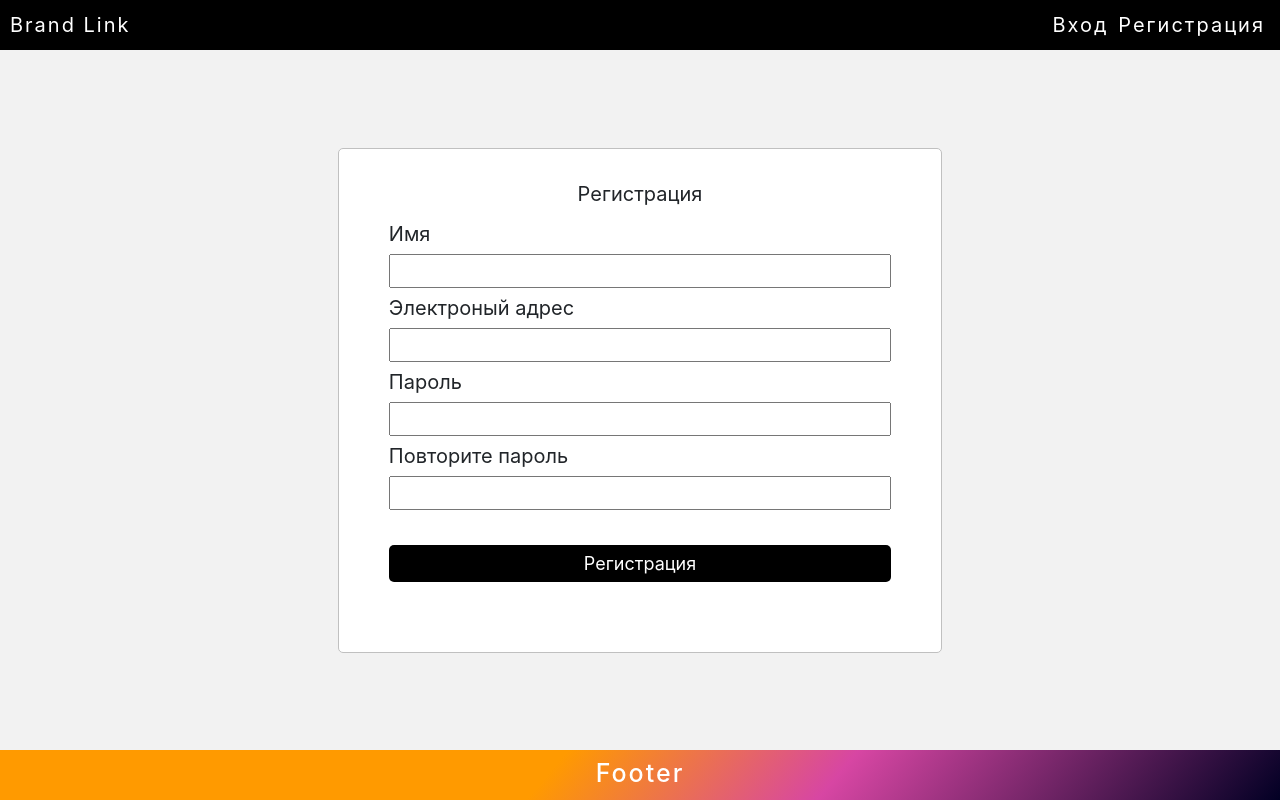
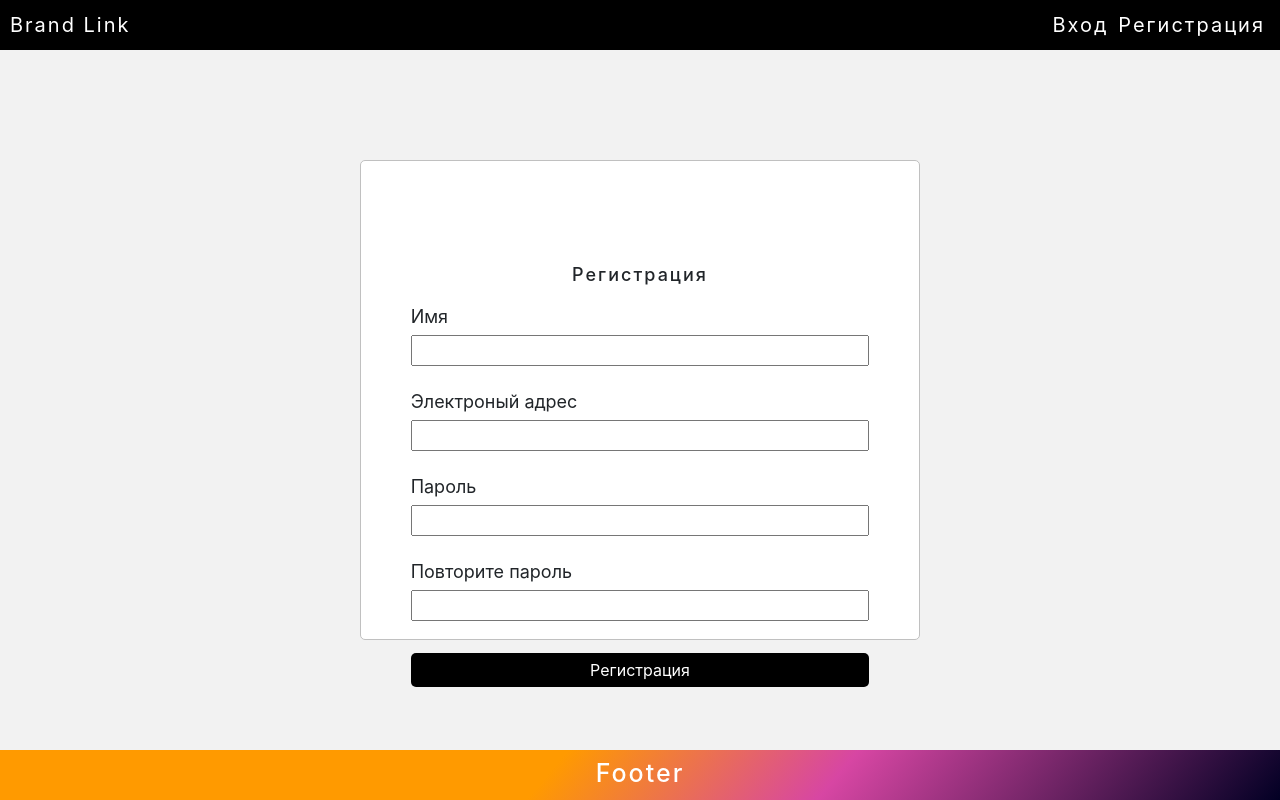
Before and after one commit to WondrousSquirrel/private_blog, a React app in the folder client/: page /register in a window 1280 px wide. Built offline with nearby package versions, Linux system fonts and the light colour scheme.

Commit message:
улучшения к верстке формы регистрации

```diff
--- a/client/src/Components/Register/Register.jsx
+++ b/client/src/Components/Register/Register.jsx
@@ -12,24 +12,24 @@ const Register = ({ errors, touched }) => {
         <div className="fields">
           <label htmlFor="name">Имя</label>
           <Field name="name" type="text" />
-          {touched.name && errors.name && <div className="errors">{errors.name}</div>}
         </div>
+        {touched.name && errors.name && <div className="errors">{errors.name}</div>}
         <div className="fields">
           <label htmlFor="email">Электроный адрес</label>
           <Field name="email" type="text" />
-          {touched.email && errors.email && <div className="errors">{errors.email}</div>}
         </div>
+        {touched.email && errors.email && <div className="errors">{errors.email}</div>}
         <div className="fields">
           <label htmlFor="password">Пароль</label>
           <Field name="password" type="password" />
-          {touched.password && errors.password && <div className="errors">{errors.password}</div>}
         </div>
+        {touched.password && errors.password && <div className="errors">{errors.password}</div>}
         <div className="fields">
           <label htmlFor="rePassword">Повторите пароль</label>
           <Field name="rePassword" type="password" />
-          {touched.rePassword && errors.rePassword &&
-            <div className="errors">{errors.rePassword}</div>}
         </div>
+        {touched.rePassword && errors.rePassword &&
+          <div className="errors">{errors.rePassword}</div>}
         <Button type="submit" variant="primary" size="lg" className="registerButton">Регистрация</Button>
       </Form>
     </div>
--- a/client/src/Components/Register/register.scss
+++ b/client/src/Components/Register/register.scss
@@ -18,6 +18,8 @@
 .registerTitle {
   text-align: center;
   margin-top: -5rem;
+  font-weight: 550;
+  letter-spacing: .2rem;
 }
 
 .registerButton {
@@ -31,13 +33,15 @@
 .registerButton:hover {
   background: linear-gradient(310deg, rgba(2,0,36,1) 0%, rgba(215,70,163,1) 35%, rgba(255,154,0,1) 57%);
 }
+.registerButton:focus {
+  background-color: #260C39;
+}
 
 .fields{
   margin: .5rem 0;
 }
 
 .fields input {
-  // height: 2.5rem;
   width: 100%;
 }
 
@@ -46,6 +50,30 @@
   font-size: 1.7rem;
 }
 
+@media screen and (max-height: 800px) {
+  .fields{
+    margin-bottom: 2.2rem;
+  }
+  .register {
+    font-size: 1.8rem;
+  }
+  .registerForm {
+    height: 48rem;
+    border-radius: .5rem;
+  }
+  .registerButton {
+    margin: 1rem 0;
+    font-size: 1.6rem;
+  }
+  .registerTitle {
+    margin: 2rem 0 1.5rem 0;
+  }
+  .errors {
+    font-size: 1.5rem;
+    margin-top: -2.2rem;
+  }
+}
+
 @media screen and (max-height: 600px) and (max-width: 600px) {
   .registerForm {
     width: 100%;
```
